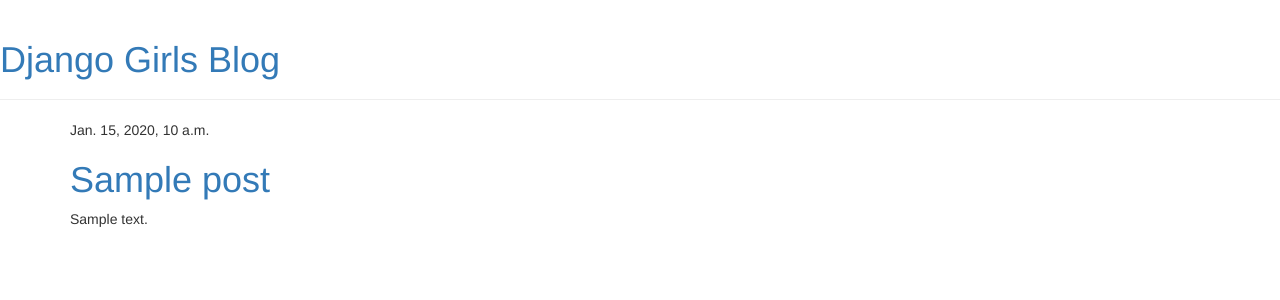
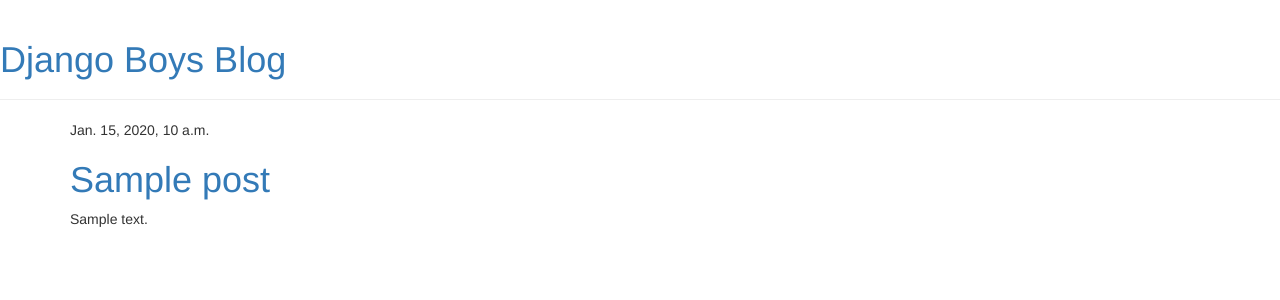
Before and after one commit to everestkid/my-first-blog, a Django app: page / in a window 1280 px wide. Shown: the top 300 px of the page. Run offline with Django 3.2, Linux system fonts and the light colour scheme; tables that the repository leaves empty hold one stand-in row (values such as "Sample post"); some libraries are stand-ins or nearby versions.

Commit message:
title changed

```diff
--- a/blog/templates/blog/base.html
+++ b/blog/templates/blog/base.html
@@ -6,7 +6,7 @@
     <link rel="stylesheet" href="//maxcdn.bootstrapcdn.com/bootstrap/3.2.0/css/bootstrap-theme.min.css">
     <body>
             <div class="page-header">
-                <h1><a href="/">Django Girls Blog</a></h1>
+                <h1><a href="/">Django Boys Blog</a></h1>
             </div>
             <div class="content container">
                 <div class="row">
```
